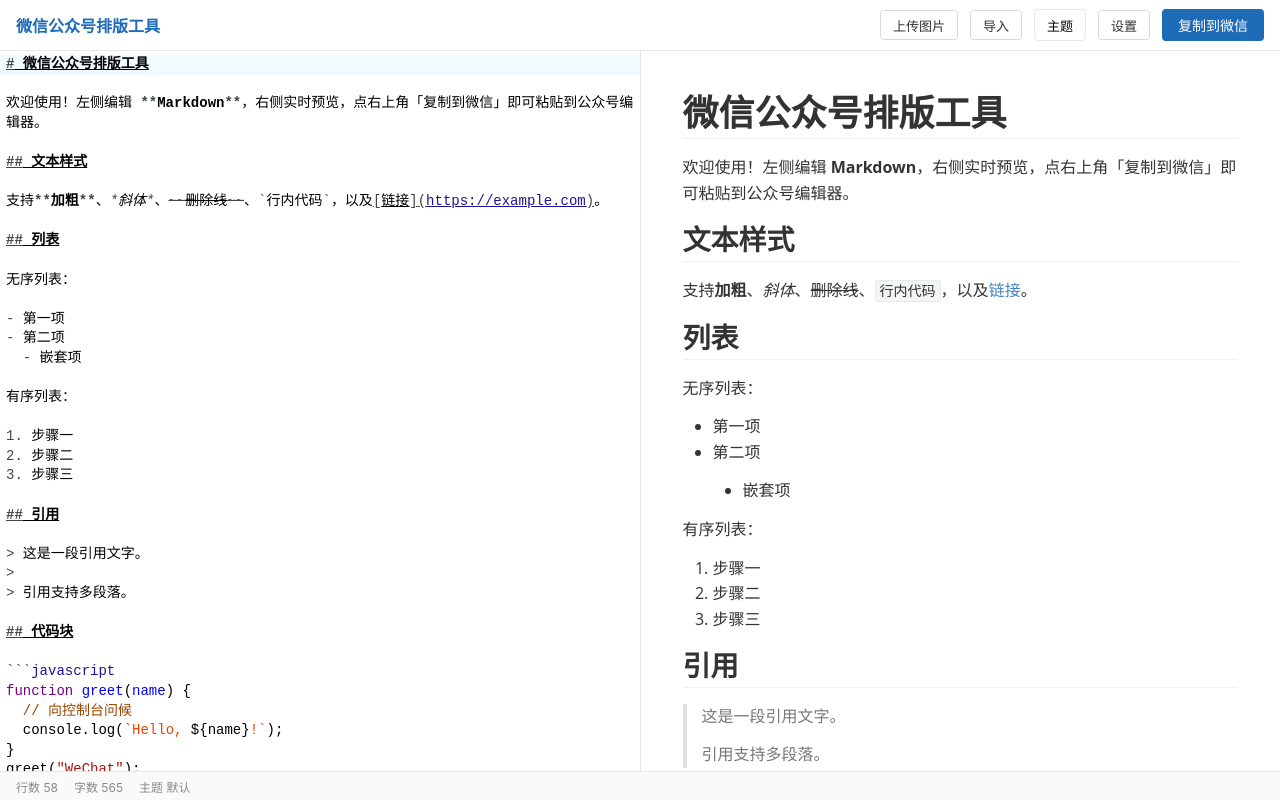
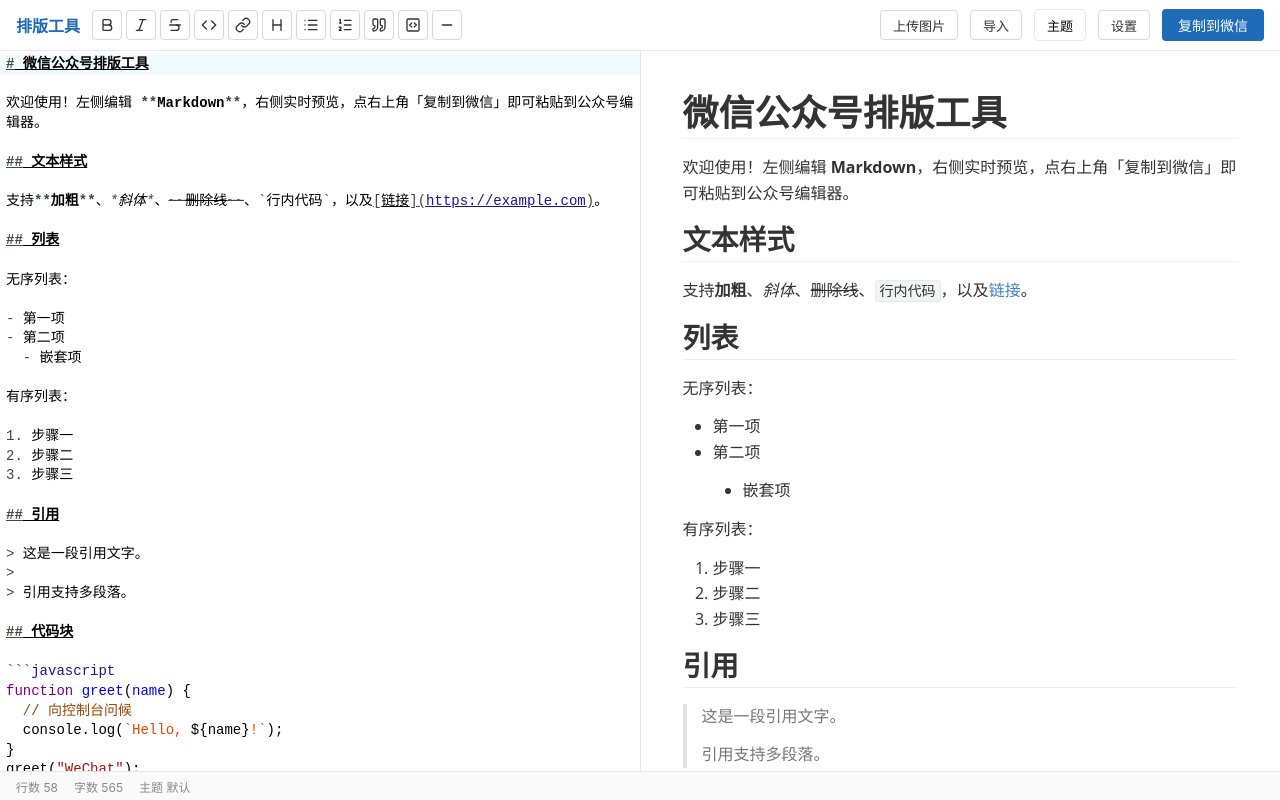
Before and after one commit to CaipingPeng/VellumStyle, a React (Vite) app: page / in a window 1280 px wide. Built offline with nearby package versions, Linux system fonts and the light colour scheme; what markdown-it-deflist, markdown-it-implicit-figures, markdown-it-ruby, markdown-it-table-of-contents would draw is missing.

Commit message:
feat: wire SyntaxToolbar into navbar

```diff
--- a/src/App.tsx
+++ b/src/App.tsx
@@ -7,6 +7,7 @@
 import ImportButton from "./components/Import/ImportButton.tsx";
 import SettingsDialog from "./components/Settings/SettingsDialog.tsx";
 import StylePanel from "./components/StylePanel/StylePanel.tsx";
+import SyntaxToolbar from "./components/Toolbar/SyntaxToolbar.tsx";
 import {useStore, getThemeById} from "./store/index.ts";
 import {loadAllThemes} from "./themes/loader.ts";
 import {defaultMarkdownTheme} from "./themes/index.ts";
@@ -102,7 +103,10 @@
           background: "#fff",
         }}
       >
-        <span style={{fontWeight: 600, color: "#1e6bb8"}}>微信公众号排版工具</span>
+        <div style={{display: "flex", alignItems: "center", gap: 12}}>
+          <span style={{fontWeight: 600, color: "#1e6bb8", whiteSpace: "nowrap"}}>排版工具</span>
+          <SyntaxToolbar editorRef={editorRef} />
+        </div>
         <div style={{display: "flex", alignItems: "center", gap: 12}}>
           <UploadButton onPick={handleUploadFile} />
           <ImportButton />
```
